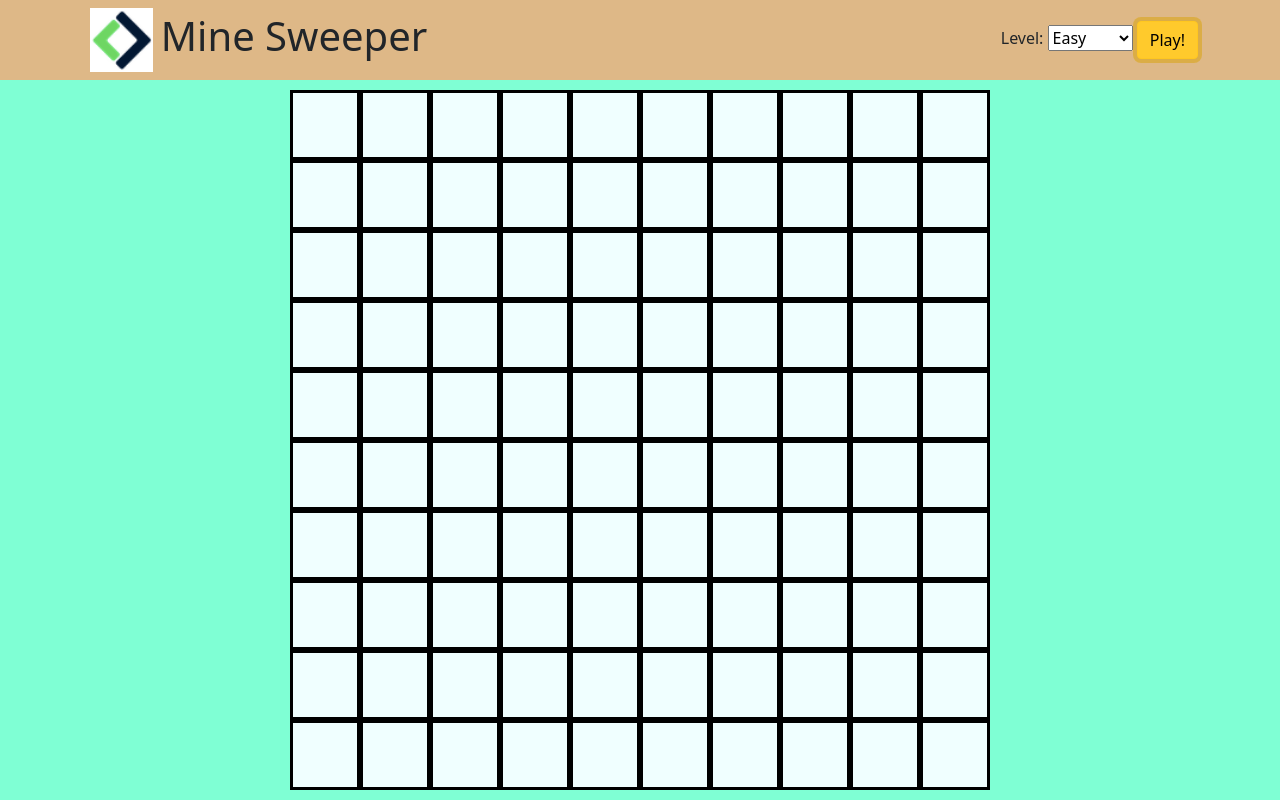
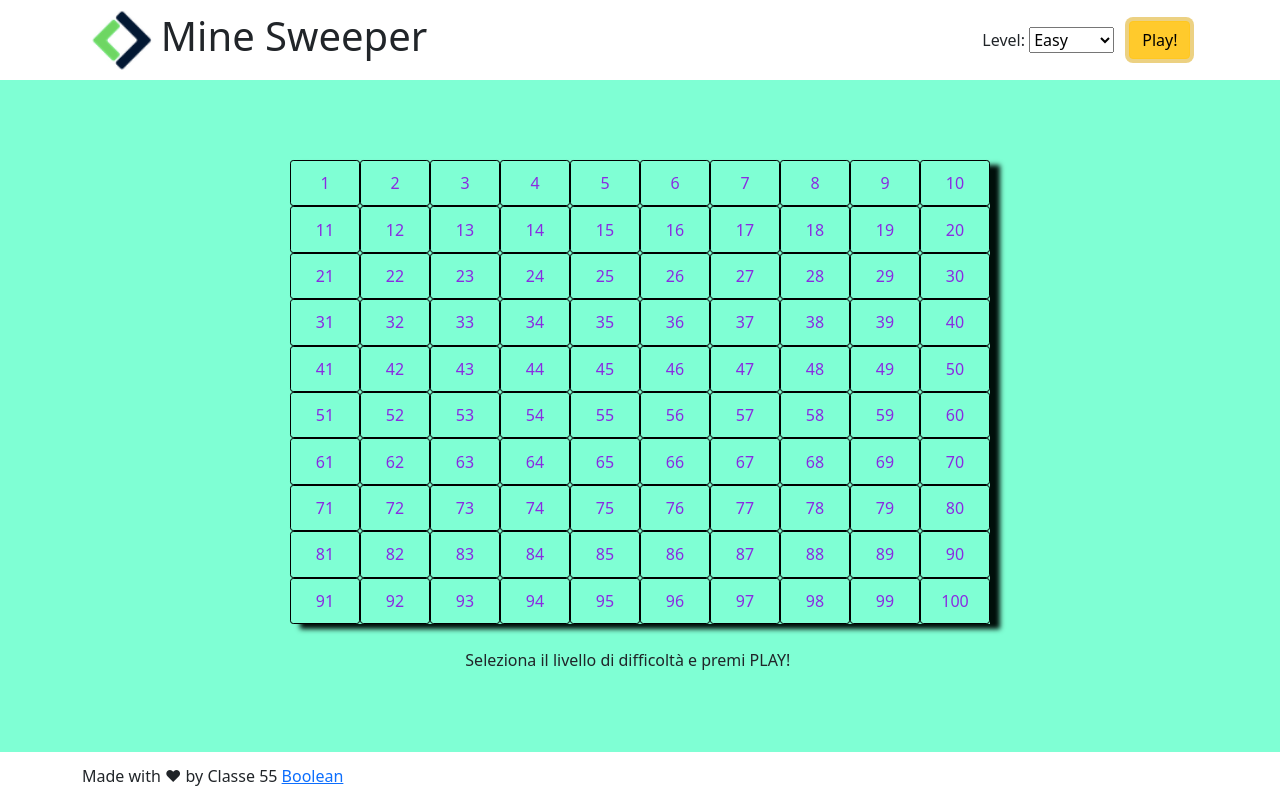
Before and after one commit to Mantured/js-campominato-dom, a plain HTML site: page index.html in a window 1280 px wide. Both pictures are taken after a click on the button "Play!". Drawn offline with nearby package versions, Linux system fonts and the light colour scheme.

Commit message:
var. addClass "added"

```diff
--- a/css/style.css
+++ b/css/style.css
@@ -1,15 +1,19 @@
 header {
-	height: 5rem;
-	background-color: burlywood;
+	background-color: white;
 }
 
 main {
 	width: 100%;
-	height: 90vh;
+	height: calc(100vh - 8rem);
 	display: flex;
 	align-items: center;
+	flex-direction: column;
 	justify-content: center;
 	background-color: rgb(127, 255, 212);
+	padding: 5rem;
+}
+
+footer {
 }
 
 .header-start,
@@ -27,53 +31,55 @@ main {
 	padding: 0.5rem;
 }
 
+.header-end {
+	width: 20%;
+	display: flex;
+	align-items: center;
+	justify-content: space-around;
+}
+
 .square {
-	background-color: azure;
-	border: 3px solid black;
+	display: flex;
 	cursor: pointer;
 	text-align: center;
-	line-height: 80px;
-}
-
-.square.clicked {
-	background-color: aqua;
+	align-items: center;
+	justify-content: center;
+	border: 1px solid black;
+	border-radius: 0.2rem;
 }
 
 .square > span {
-	display: none;
+	color: blueviolet;
 }
+.square.clicked,
 .square.clicked > span {
-	display: block;
+	color: white;
+	background-color: #0808c5;
+}
+
+.square.clicked-bomb,
+.square.clicked-bomb > span {
+	color: black;
+	background-color: rgb(177, 0, 0);
 }
 
 #grid {
 	width: 700px;
 	height: 700px;
-	background-color: blueviolet;
 	display: flex;
 	flex-wrap: wrap;
+	box-shadow: 10px 5px 5px rgb(0, 15, 10);
 }
 
 #header-container {
 	display: flex;
+	align-items: center;
+	vertical-align: middle;
 	justify-content: space-between;
-	align-items: center;
 	height: 5rem;
-	vertical-align: middle;
 }
 
-/* .square.easy {
-	height: calc(100% / 10);
-	width: calc(100% / 10);
+#footer-container {
+	height: 3rem;
+	line-height: 3rem;
 }
-
-.square.medium {
-	height: calc(100% / 9);
-	width: calc(100% / 9);
-}
-
-.square.asian {
-	height: calc(100% / 7);
-	width: calc(100% / 7);
-}
- */
--- a/index.html
+++ b/index.html
@@ -36,8 +36,20 @@
     </header>
     <main>
         <section id="grid"></section>
+        <section class="container">
+            <div class="row justify-content-center pt-4">
+                <div class="col-6 offset-2" id="score">Seleziona il livello di difficoltà e premi PLAY!</div>
+            </div>
+        </section>
     </main>
     <footer>
+        <section class="container" id="footer-container">
+            <div class="row">
+                <div class="col-12">
+                    Made with &hearts; by Classe 55 <a href="https://boolean.careers/">Boolean</a>
+                </div>
+            </div>
+        </section>
 
     </footer>
 
--- a/js/main.js
+++ b/js/main.js
@@ -41,6 +41,8 @@ function createNewGame() {
     let cellsNumber; //? numero celle totali
     let cellsPerRow; //? celle per riga
 
+    let points = 0; //? mi creo un contatore che mi aggiunga il punteggio
+    const NUMBER_OF_BOMBS = 16; //? COSTANTE CHE NON VA CAMBIATA VALORE ASSOLUTO
     switch (level) {
         case 1: //? che è anche il default
         default:
@@ -63,15 +65,30 @@ function createNewGame() {
 
     for (let i = 1; i <= cellsNumber; i++){
         const cell = createCells(i, cellsPerRow); //? creo una variabile che mi richiami la funzione che crea le celle dove il primo argomento (i numbers) sarà il nostro i e l'argomento cellsperrow sarà cells per row creato poco più sopra
-        cell.addEventListener('click', function () {
-            this.classList.add('clicked');
-        })
+        //| creo dentro l'eventlistner il mio if che mi verifichi che il valoer interno sia presente nella lista della bomblist oppure no per poi aggiungere la classe bomb oppure no
+        let addClass = false;
+            cell.addEventListener('click', function () {
+                if (!bombs.includes(i)) {
+                    addClass = true;
+                    addClass = 'clicked'
+                    //aggiungi un punto
+                    points++;
+                    writeInElementById('score', `Il tuo score è: ${points}`);
+                } else {
+                    addClass;
+                    addClass = 'clicked-bomb'
+                    writeInElementById('score', `Mi dispiace, hai perso, il tuo score è: ${points}`)
+                    // ferma il punteggio
+                }
+                //? testare la versione con solo add e con la classe chemi aggiunge "le classi da ggiungere"
+                cell.classList.add(addClass);
+            })
         document.querySelector('#grid').appendChild(cell);
     }
     //? fuori dal mio cilco for mi creo una nuova lista
 
-    const bombs = generateBombList(16, cellsNumber);
-    console.warn(bombs);
+    const bombs = generateBombList(NUMBER_OF_BOMBS, cellsNumber);
+    console.log(bombs);
 
 }
 
@@ -113,7 +130,7 @@ function generateBombList(bombs, numberOfCells) {
     //? per ogni cella bomba ne creo una nuova che non sia già stata occupata e la aggiungo alla bomblist, restituendola alla fine dela funzione
     const bombList = [];
     for (let i = 0; i < bombs; i++){
-        bombList.push(generateUniqueRandomNumber(bombs, 1, numberOfCells));
+        bombList.push(generateUniqueRandomNumber(bombList, 1, numberOfCells));
     }
     return bombList;
 }
@@ -146,3 +163,23 @@ function generateUniqueRandomNumber(numsBlacklist, min, max){
     // restituisco il numero valido che ho trovato
     return randomInt;
 }
+/**
+ *
+ * @param {*} elementId the element taken from the DOM
+ * @param {*} stringToWrite overwrites the text with the updated score
+ */
+
+function writeInElementById(elementId, stringToWrite) {
+    document.getElementById(elementId).innerHTML = stringToWrite;
+}
+
+
+
+
+//fleg bolleani per il bonus
+
+function gameOver (test) {
+    let fleg = false;
+
+
+}
```
